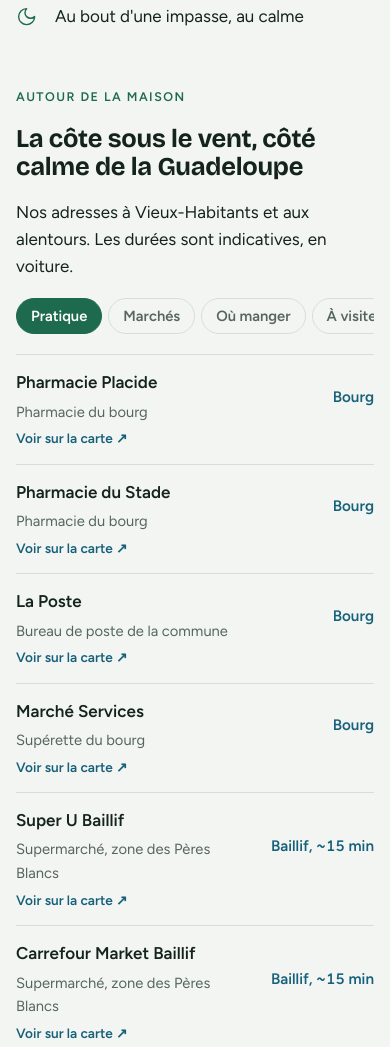
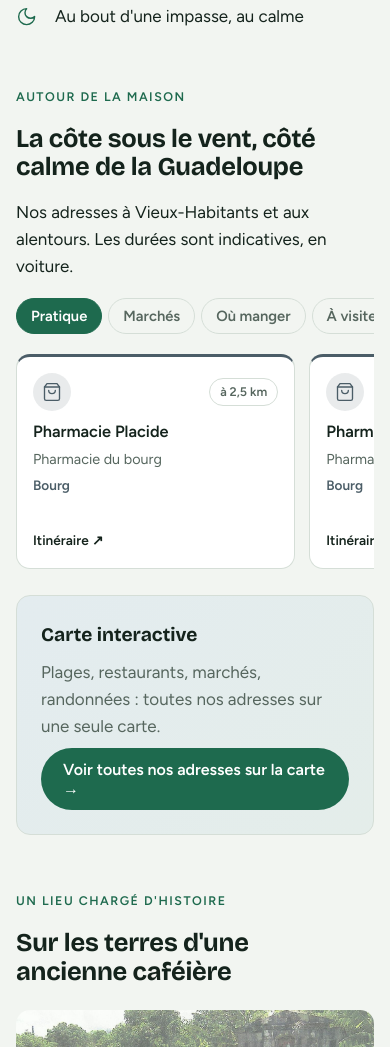
Before and after one commit to Karulium/lenclos, an Astro site: page / in a window 390 px wide. Shown: the part 3523-4570 px from the top of the page. Built offline with nearby package versions, Linux system fonts and the light colour scheme; Astro itself is replaced by a stand-in of ours.

Commit message:
Autour : lieux en cartes (icône de catégorie, distance depuis la maison, itinéraire), défilement horizontal sur mobile ; variantes d'essai ?autour=tout et ?autour=liste
Co-Authored-By: Claude Opus 5.5 <noreply@anthropic.com>
Claude-Session: https://claude.ai/code/session_013CEmwjT9MJtVt9rZxgBpDc

```diff
--- /dev/null
+++ b/src/components/AroundCards.astro
@@ -0,0 +1,123 @@
+---
+// Rubrique « Autour » de l'accueil : onglets par catégorie, lieux présentés en cartes.
+// Trois présentations à l'essai, au choix par l'adresse : ?autour=cartes (par défaut), ?autour=tout, ?autour=liste.
+// Les lieux se modifient dans src/data/autour.json ou dans Pages CMS.
+import autour from "../data/autour.json";
+import site from "../data/site.json";
+import pages from "../data/pages.json";
+import { icons } from "../lib/icons";
+import { rich } from "../lib/text";
+import { ui, routes, type Lang } from "../i18n/ui";
+
+interface Props { lang: Lang }
+const { lang } = Astro.props;
+const t = ui[lang];
+const route = pages.map[lang].route;
+const gmaps = (q: string) => `https://www.google.com/maps/search/?api=1&query=${encodeURIComponent(q)}`;
+
+// Distance à vol d'oiseau depuis la maison.
+function dist(lat?: number | null, lng?: number | null): string {
+  if (lat == null || lng == null) return "";
+  const R = 6371, rad = Math.PI / 180;
+  const dLat = (lat - site.geo.lat) * rad, dLng = (lng - site.geo.lng) * rad;
+  const a = Math.sin(dLat / 2) ** 2 + Math.cos(site.geo.lat * rad) * Math.cos(lat * rad) * Math.sin(dLng / 2) ** 2;
+  const km = 2 * R * Math.asin(Math.sqrt(a));
+  const v = km < 1 ? `${Math.round(km * 10) * 100} m` : `${km < 10 ? km.toFixed(1).replace(".", lang === "fr" ? "," : ".") : Math.round(km)} km`;
+  return lang === "fr" ? `à ${v}` : `${v} away`;
+}
+const svg = (name?: string) => `<svg viewBox="0 0 24 24" fill="none" stroke="currentColor" stroke-width="1.6" stroke-linecap="round" stroke-linejoin="round" aria-hidden="true">${icons[name ?? "pin"] ?? icons.pin}</svg>`;
+---
+<div class="ac-wrap" data-v="cartes">
+  <div class="tabs" role="tablist" aria-label={t.navAround}>
+    {autour.tabs.map((tab, i) => (
+      <button type="button" role="tab" id={`tab-${tab.id}`} aria-controls={`panel-${tab.id}`} aria-selected={i === 0 ? "true" : "false"}>{tab[lang]}</button>
+    ))}
+  </div>
+  <div class="ac-panels">
+    {autour.tabs.map((tab, i) => (
+      <div class="ac-panel" role="tabpanel" id={`panel-${tab.id}`} aria-labelledby={`tab-${tab.id}`} hidden={i !== 0} style={`--c:${tab.color}`}>
+        <h3 class="ac-cat"><span class="ac-ic" set:html={svg(tab.icon)} />{tab[lang]}</h3>
+        <ul class="ac-list">
+          {tab.places.map((pl) => {
+            const d = dist(pl.lat, pl.lng);
+            const url = pl.lat != null && pl.lng != null ? gmaps(`${pl.lat},${pl.lng}`) : pl.mapsQuery ? gmaps(pl.mapsQuery) : "";
+            return (
+              <li class="ac">
+                <div class="ac-top">
+                  <span class="ac-ic" set:html={svg(tab.icon)} />
+                  {d && <span class="ac-dist" title={lang === "fr" ? "À vol d'oiseau" : "As the crow flies"}>{d}</span>}
+                </div>
+                <b set:html={rich(pl[lang].name)} />
+                <small set:html={rich(pl[lang].text)} />
+                <em set:html={rich(pl[lang].where)} />
+                {url && <a class="ac-go" target="_blank" rel="noopener" href={url}>{route}</a>}
+              </li>
+            );
+          })}
+        </ul>
+      </div>
+    ))}
+  </div>
+</div>
+
+<script>
+  // Onglets + choix de la présentation à l'essai (?autour=cartes|tout|liste).
+  const wrap = document.querySelector<HTMLElement>(".ac-wrap");
+  if (wrap) {
+    const v = new URLSearchParams(location.search).get("autour");
+    if (v === "tout" || v === "liste") wrap.dataset.v = v;
+    if (v === "tout") wrap.querySelectorAll<HTMLElement>(".ac-panel").forEach((p) => (p.hidden = false));
+    const tabs = wrap.querySelectorAll<HTMLButtonElement>('[role="tab"]');
+    tabs.forEach((tab) => tab.addEventListener("click", () => {
+      tabs.forEach((o) => {
+        o.setAttribute("aria-selected", String(o === tab));
+        document.getElementById(o.getAttribute("aria-controls")!)!.hidden = o !== tab;
+      });
+    }));
+  }
+</script>
+
+<style>
+  .ac-wrap { display: grid; gap: 18px; min-width: 0; }
+  .ac-panels, .ac-panel { min-width: 0; contain: inline-size; }
+  .ac-list { list-style: none; padding: 0; margin: 0; }
+  .ac-ic { display: inline-grid; place-items: center; width: 38px; height: 38px; border-radius: 50%; background: color-mix(in srgb, var(--c) 12%, transparent); color: var(--c); flex: none; }
+  .ac-ic :global(svg) { width: 20px; height: 20px; }
+  .ac-cat { display: none; }
+  .ac b { font-weight: 600; font-size: 1.02rem; line-height: 1.3; }
+  .ac small { color: var(--muted, #5b6b62); font-size: .9rem; line-height: 1.45; }
+  .ac em { font-style: normal; font-size: .85rem; font-weight: 600; color: var(--c); }
+  .ac-go { font-size: .85rem; font-weight: 600; color: var(--ink, #1e201e); text-decoration: none; justify-self: start; margin-top: auto; padding-top: 6px; }
+  .ac-go:hover { text-decoration: underline; }
+  .ac-dist { font-size: .78rem; font-weight: 600; color: var(--muted, #5b6b62); border: 1px solid var(--line, #e4e2dc); border-radius: 99px; padding: 3px 10px; white-space: nowrap; }
+
+  /* 1. Cartes (par défaut) : une grille de cartes par catégorie ; défilement horizontal sur mobile. */
+  [data-v="cartes"] .ac-list { display: grid; grid-template-columns: repeat(auto-fill, minmax(210px, 1fr)); gap: 14px; }
+  [data-v="cartes"] .ac { display: flex; flex-direction: column; gap: 6px; padding: 16px; background: var(--surface, #fff); border: 1px solid var(--line, #e4e2dc); border-top: 3px solid var(--c); border-radius: var(--r, 12px); transition: transform .2s ease, box-shadow .2s ease; }
+  [data-v="cartes"] .ac:hover { transform: translateY(-2px); box-shadow: 0 10px 24px -14px rgba(0, 0, 0, .25); }
+  .ac-top { display: flex; align-items: center; justify-content: space-between; gap: 8px; margin-bottom: 4px; }
+  @media (max-width: 640px) {
+    [data-v="cartes"] .ac-list { grid-template-columns: none; grid-auto-flow: column; grid-auto-columns: 78%; overflow-x: auto; scroll-snap-type: x mandatory; padding-bottom: 8px; scrollbar-width: none; }
+    [data-v="cartes"] .ac { scroll-snap-align: start; }
+  }
+
+  /* 2. Tout : toutes les catégories visibles d'un coup, en colonnes, sans onglets. */
+  [data-v="tout"] .tabs { display: none; }
+  [data-v="tout"] .ac-panels { display: block; columns: 2 280px; column-gap: 16px; }
+  [data-v="tout"] .ac-panel { break-inside: avoid; margin-bottom: 16px; contain: none; background: var(--surface, #fff); border: 1px solid var(--line, #e4e2dc); border-radius: var(--r, 12px); padding: 18px; }
+  [data-v="tout"] .ac-cat { display: flex; align-items: center; gap: 10px; margin: 0 0 8px; font-size: 1.15rem; }
+  [data-v="tout"] .ac { display: grid; grid-template-columns: minmax(0, 1fr) auto; gap: 2px 12px; padding: 10px 0; border-top: 1px solid var(--line, #e4e2dc); }
+  [data-v="tout"] .ac-top { display: contents; }
+  [data-v="tout"] .ac-top .ac-ic { display: none; }
+  [data-v="tout"] .ac-dist { grid-column: 2; grid-row: 1; align-self: start; }
+  [data-v="tout"] .ac b, [data-v="tout"] .ac small, [data-v="tout"] .ac em, [data-v="tout"] .ac-go { grid-column: 1; }
+  [data-v="tout"] .ac small { display: none; }
+  [data-v="tout"] .ac-go { display: none; }
+
+  /* 3. Liste : la présentation d'origine, ligne par ligne. */
+  [data-v="liste"] .ac-top .ac-ic { display: none; }
+  [data-v="liste"] .ac-list { border-top: 1px solid var(--line, #e4e2dc); }
+  [data-v="liste"] .ac { display: grid; grid-template-columns: minmax(0, 1fr) auto; gap: 4px 16px; padding: 14px 0; border-bottom: 1px solid var(--line, #e4e2dc); }
+  [data-v="liste"] .ac-top { grid-column: 2; grid-row: 1 / span 2; margin: 0; align-self: center; }
+  [data-v="liste"] .ac b, [data-v="liste"] .ac small, [data-v="liste"] .ac em, [data-v="liste"] .ac-go { grid-column: 1; }
+</style>
--- a/src/components/Home.astro
+++ b/src/components/Home.astro
@@ -4,10 +4,10 @@ import BookingCard from "./BookingCard.astro";
 import HouseRooms from "./HouseRooms.astro";
 import PhotoFigure from "./PhotoFigure.astro";
 import AmenityIcon from "./AmenityIcon.astro";
+import AroundCards from "./AroundCards.astro";
 import site from "../data/site.json";
 import pages from "../data/pages.json";
 import maison from "../data/maison.json";
-import autour from "../data/autour.json";
 import faq from "../data/faq.json";
 import { ui, routes, type Lang } from "../i18n/ui";
 import { rich, plain } from "../lib/text";
@@ -85,25 +85,7 @@ const ld = {
           <span class="eyebrow">{p.aroundEyebrow}</span>
           <h2>{p.aroundTitle}</h2>
           <p>{p.aroundText}</p>
-          <div class="tabs" role="tablist" aria-label={t.navAround}>
-            {autour.tabs.map((tab, i) => (
-              <button type="button" role="tab" id={`tab-${tab.id}`} aria-controls={`panel-${tab.id}`} aria-selected={i === 0 ? "true" : "false"}>{tab[lang]}</button>
-            ))}
-          </div>
-          {autour.tabs.map((tab, i) => (
-            <ul class="around" role="tabpanel" id={`panel-${tab.id}`} aria-labelledby={`tab-${tab.id}`} hidden={i !== 0}>
-              {tab.places.map((pl) => (
-                <li>
-                  <b set:html={rich(pl[lang].name)} />
-                  <small set:html={rich(pl[lang].text)} />
-                  <em set:html={rich(pl[lang].where)} />
-                  {pl.mapsQuery && (
-                    <a class="go" target="_blank" rel="noopener" href={`https://www.google.com/maps/search/?api=1&query=${encodeURIComponent(pl.mapsQuery)}`}>{t.mapLink}</a>
-                  )}
-                </li>
-              ))}
-            </ul>
-          ))}
+          <AroundCards lang={lang} />
           <a class="mapcard" href={routes.map[lang]}>
             <strong>{t.mapTitle}</strong>
             <span>{t.mapText}</span>
@@ -170,16 +152,6 @@ const ld = {
   </main>
 </Base>
 
-<script>
-  // Onglets de la rubrique « Autour »
-  const tabs = document.querySelectorAll<HTMLButtonElement>('[role="tab"]');
-  tabs.forEach((tab) => tab.addEventListener("click", () => {
-    tabs.forEach((o) => {
-      o.setAttribute("aria-selected", String(o === tab));
-      document.getElementById(o.getAttribute("aria-controls")!)!.hidden = o !== tab;
-    });
-  }));
-</script>
 
 <style>
   /* Mise en page minimale des avis (deux plateformes côte à côte, citations en grille) ; l'habillage visuel relève du fil design. */
--- a/src/data/autour.json
+++ b/src/data/autour.json
@@ -4,6 +4,8 @@
       "id": "pratique",
       "fr": "Pratique",
       "en": "Practical",
+      "color": "#4B5D67",
+      "icon": "bag",
       "places": [
         {
           "fr": {
@@ -185,13 +187,14 @@
           "lat": null,
           "lng": null
         }
-      ],
-      "color": "#4B5D67"
+      ]
     },
     {
       "id": "marches",
       "fr": "Marchés",
       "en": "Markets",
+      "color": "#C77B12",
+      "icon": "basket",
       "places": [
         {
           "fr": {
@@ -238,13 +241,14 @@
           "lat": 15.99313,
           "lng": -61.72973
         }
-      ],
-      "color": "#C77B12"
+      ]
     },
     {
       "id": "restos",
       "fr": "Où manger",
       "en": "Eat out",
+      "color": "#C2410C",
+      "icon": "utensils",
       "places": [
         {
           "fr": {
@@ -351,13 +355,14 @@
           "lat": 16.0799,
           "lng": -61.76298
         }
-      ],
-      "color": "#C2410C"
+      ]
     },
     {
       "id": "visiter",
       "fr": "À visiter",
       "en": "See",
+      "color": "#7C3AED",
+      "icon": "landmark",
       "places": [
         {
           "fr": {
@@ -449,13 +454,14 @@
           "lat": 15.9906,
           "lng": -61.7263
         }
-      ],
-      "color": "#7C3AED"
+      ]
     },
     {
       "id": "plages",
       "fr": "Plages et rivières",
       "en": "Beaches & rivers",
+      "color": "#17607C",
+      "icon": "waves",
       "places": [
         {
           "fr": {
@@ -532,13 +538,14 @@
           "lat": 16.17196,
           "lng": -61.77643
         }
-      ],
-      "color": "#17607C"
+      ]
     },
     {
       "id": "nature",
       "fr": "Nature et randonnées",
       "en": "Hiking",
+      "color": "#1E6A4E",
+      "icon": "trees",
       "places": [
         {
           "fr": {
@@ -600,8 +607,7 @@
           "lat": 16.1280493,
           "lng": -61.7701737
         }
-      ],
-      "color": "#1E6A4E"
+      ]
     }
   ]
 }
```
Also changed, not shown: src/lib/icons.ts (+7 -0 lines), .pages.yml.
